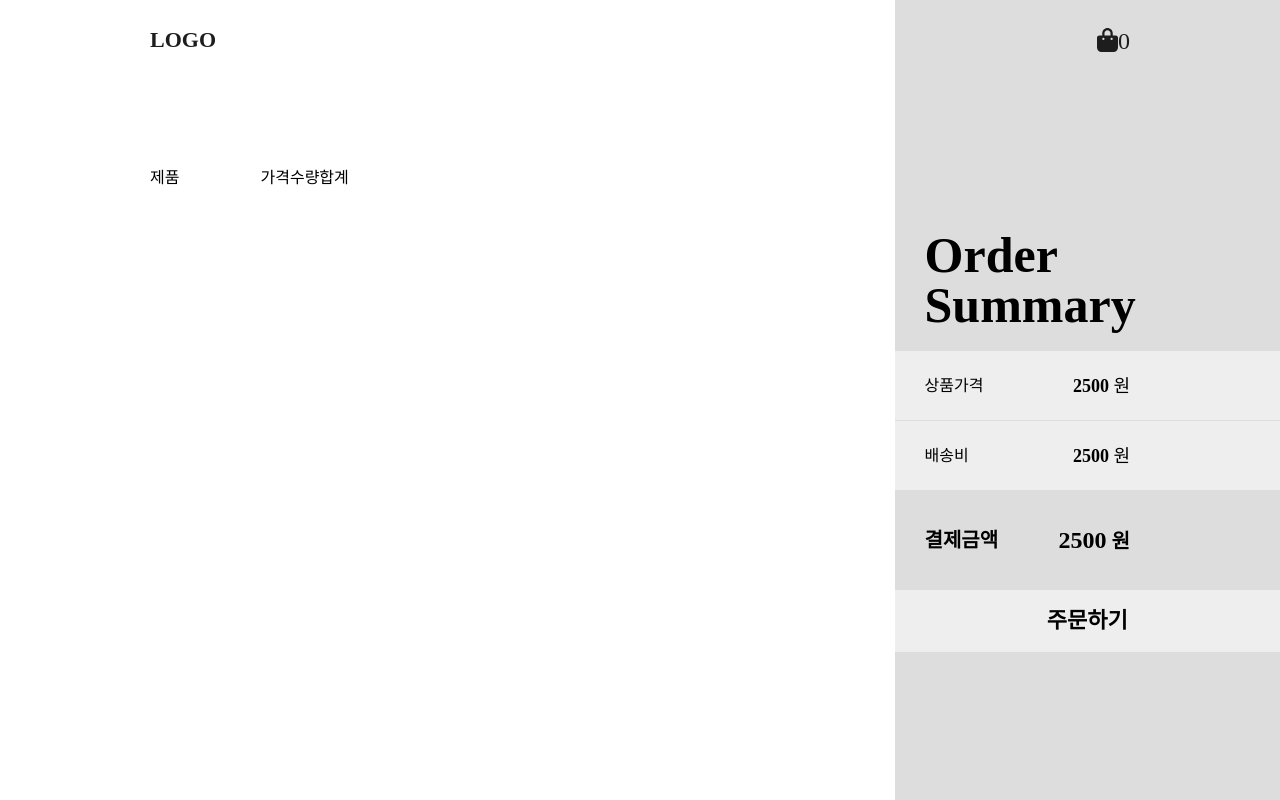
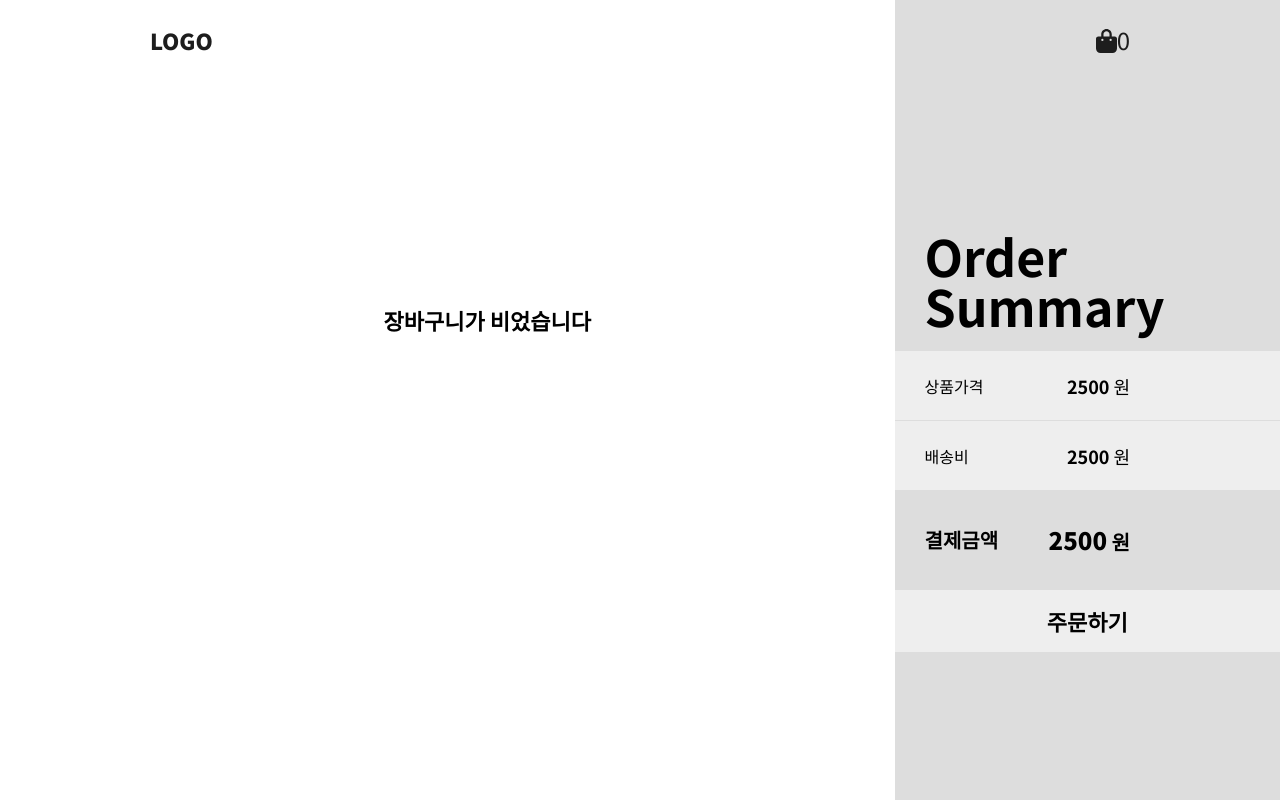
Before and after one commit to hij00/toy_cart, a React (Create React App) app: page /#/cart in a window 1280 px wide. Built offline with nearby package versions, Linux system fonts and the light colour scheme.

Commit message:
cart.length

```diff
--- a/public/index.html
+++ b/public/index.html
@@ -10,34 +10,17 @@
       content="Web site created using create-react-app"
     />
     <link rel="apple-touch-icon" href="%PUBLIC_URL%/logo192.png" />
-    <!--
-      manifest.json provides metadata used when your web app is installed on a
-      user's mobile device or desktop. See https://developers.google.com/web/fundamentals/web-app-manifest/
-    -->
+
     <link rel="manifest" href="%PUBLIC_URL%/manifest.json" />
-    <!--
-      Notice the use of %PUBLIC_URL% in the tags above.
-      It will be replaced with the URL of the `public` folder during the build.
-      Only files inside the `public` folder can be referenced from the HTML.
+    <link
+      href="https://fonts.googleapis.com/css2?family=Noto+Sans+KR:wght@100;300;400;500;700;900&display=swap"
+      rel="stylesheet"
+    />
 
-      Unlike "/favicon.ico" or "favicon.ico", "%PUBLIC_URL%/favicon.ico" will
-      work correctly both with client-side routing and a non-root public URL.
-      Learn how to configure a non-root public URL by running `npm run build`.
-    -->
     <title>React App</title>
   </head>
   <body>
     <noscript>You need to enable JavaScript to run this app.</noscript>
     <div id="root"></div>
-    <!--
-      This HTML file is a template.
-      If you open it directly in the browser, you will see an empty page.
-
-      You can add webfonts, meta tags, or analytics to this file.
-      The build step will place the bundled scripts into the <body> tag.
-
-      To begin the development, run `npm start` or `yarn start`.
-      To create a production bundle, use `npm run build` or `yarn build`.
-    -->
   </body>
 </html>
--- a/src/components/pages/Main.js
+++ b/src/components/pages/Main.js
@@ -58,12 +58,15 @@ const Btn = styled.button`
   all: unset;
   width: 100%;
   font-size: 18px;
+  font-weight: 900;
+  color: ${mainStyle.mainColor};
   padding: 14px 0;
   text-align: center;
-  border: 1px solid #1d1d1d;
+  border: 1px solid ${mainStyle.mainColor};
   transition: 0.5s;
+
   &:hover {
-    background-color: #1d1d1d;
+    background-color: ${mainStyle.mainColor};
     color: white;
   }
 `;
--- a/src/components/pages/cart/Cart.js
+++ b/src/components/pages/cart/Cart.js
@@ -1,45 +1,40 @@
 import styled from "styled-components";
 import { mainStyle } from "../../../style/GlobalStyle";
-import { useDispatch, useSelector } from "react-redux";
-import { deleteCart } from "../../../store/action";
+import { useSelector } from "react-redux";
+import { CartItem } from "./CartItem";
+import { useEffect, useState } from "react";
 
 export const Cart = () => {
   const cart = useSelector((state) => state.cartReducer.cart);
-  // console.log(cart);
-  const dispatch = useDispatch();
+  const [show, setShow] = useState("table-row");
+  const [cartItem, setCartItem] = useState();
+  useEffect(() => {
+    const cartItem =
+      cart.length >= 1 ? (
+        cart.map((item, idx) => (
+          <ConWrap key={idx}>
+            <CartItem item={item} />
+          </ConWrap>
+        ))
+      ) : (
+        <>
+          {<NoItem>장바구니가 비었습니다</NoItem>} {setShow("none")}
+        </>
+      );
+    setCartItem(cartItem);
+  }, []);
 
   return (
     <Wrap>
       <SubWrap>
-        <MenuWrap>
+        <MenuWrap show={show}>
           <Menu className="con">제품</Menu>
           <Menu className="price">가격</Menu>
           <Menu className="qty">수량</Menu>
           <Menu className="total">합계</Menu>
           <Menu className="delete"></Menu>
         </MenuWrap>
-        {cart.map((item, idx) => (
-          <ConWrap key={idx}>
-            <Con>
-              <ConBody>
-                <Img src={item.url} alt={item.name}></Img>
-                <Title>{item.name}</Title>
-              </ConBody>
-            </Con>
-
-            <DescBox className="price">{item.price}</DescBox>
-            <DescBox className="qty">{item.qty}</DescBox>
-            <DescBox className="total">원</DescBox>
-            <DescBox className="delete">
-              <Desc
-                className="delete"
-                onClick={() => dispatch(deleteCart(item.id))}
-              >
-                삭제
-              </Desc>
-            </DescBox>
-          </ConWrap>
-        ))}
+        {cartItem}
       </SubWrap>
       <CartBox>
         <CTitle>Order Summary</CTitle>
@@ -84,7 +79,7 @@ const SubWrap = styled.div`
 
 const MenuWrap = styled.div`
   width: 100%;
-  display: table-row;
+  display: ${(props) => props.show};
   margin-bottom: 50px;
   text-align: center;
 `;
@@ -114,55 +109,6 @@ const Menu = styled.div`
 const ConWrap = styled.div`
   display: table-row;
   width: 100%;
-`;
-
-const Con = styled.div`
-  display: table-cell;
-  vertical-align: middle;
-  width: 20%;
-  border-top: 1px solid ${mainStyle.subColor2};
-  padding: 20px 0;
-`;
-
-const ConBody = styled.div`
-  display: flex;
-  align-items: center;
-`;
-
-const Img = styled.img`
-  width: 20%;
-  margin-right: 20px;
-`;
-
-const Title = styled.div`
-  font-size: 18px;
-  font-weight: 700;
-`;
-
-const DescBox = styled.div`
-  display: table-cell;
-  vertical-align: middle;
-  /* text-align: right; */
-  border-top: 1px solid ${mainStyle.subColor2};
-  /* padding-right: 10px; */
-  &.delete {
-    text-align: right;
-  }
-`;
-
-const Desc = styled.div`
-  &.delete {
-    all: unset;
-    padding: 5px 10px;
-    border: 1px solid ${mainStyle.subColor};
-    border-radius: 10px;
-    color: ${mainStyle.subColor};
-    transition: 0.5s;
-    &:hover {
-      color: white;
-      background-color: ${mainStyle.subColor};
-    }
-  }
 `;
 
 const CartBox = styled.div`
@@ -232,3 +178,10 @@ const CBtn = styled.button`
     color: white;
   }
 `;
+
+const NoItem = styled.div`
+  height: 50vh;
+  line-height: 50vh;
+  font-size: 22px;
+  font-weight: 700;
+`;
--- /dev/null
+++ b/src/components/pages/cart/CartItem.js
@@ -0,0 +1,83 @@
+import styled from "styled-components";
+import { mainStyle } from "../../../style/GlobalStyle";
+import { useDispatch } from "react-redux";
+import { deleteCart } from "../../../store/action";
+
+export const CartItem = ({ item }) => {
+  const dispatch = useDispatch();
+  return (
+    <>
+      <Con>
+        <ConBody>
+          <Img src={item.url} alt={item.name}></Img>
+          <Title>{item.name}</Title>
+        </ConBody>
+      </Con>
+
+      <DescBox className="price">{item.price}</DescBox>
+      <DescBox className="qty">
+        <QtyBtn>-</QtyBtn>
+        {item.qty}
+        <QtyBtn>+</QtyBtn>
+      </DescBox>
+      <DescBox className="total">원</DescBox>
+      <DescBox className="delete">
+        <Desc className="delete" onClick={() => dispatch(deleteCart(item.id))}>
+          삭제
+        </Desc>
+      </DescBox>
+    </>
+  );
+};
+
+const Con = styled.div`
+  display: table-cell;
+  vertical-align: middle;
+  width: 20%;
+  border-top: 1px solid ${mainStyle.subColor2};
+  padding: 20px 0;
+`;
+
+const ConBody = styled.div`
+  display: flex;
+  align-items: center;
+`;
+
+const Img = styled.img`
+  width: 20%;
+  margin-right: 20px;
+`;
+
+const Title = styled.div`
+  font-size: 18px;
+  font-weight: 700;
+`;
+
+const DescBox = styled.div`
+  display: table-cell;
+  vertical-align: middle;
+  border-top: 1px solid ${mainStyle.subColor2};
+  &.delete {
+    text-align: right;
+  }
+`;
+
+const Desc = styled.div`
+  &.delete {
+    all: unset;
+    padding: 5px 10px;
+    border: 1px solid ${mainStyle.subColor};
+    border-radius: 10px;
+    color: ${mainStyle.subColor};
+    transition: 0.5s;
+    &:hover {
+      color: white;
+      background-color: ${mainStyle.subColor};
+    }
+  }
+`;
+
+const QtyBtn = styled.button`
+  all: unset;
+  margin: 0 10px;
+`;
--- a/src/style/GlobalStyle.js
+++ b/src/style/GlobalStyle.js
@@ -14,7 +14,10 @@ export const GlobalStyle = createGlobalStyle`
 ${reset}
 *{
     box-sizing: border-box;
-    font-family: Noto Sans KR;
+
+}
+body{
+  font-family: 'Noto Sans KR', sans-serif;
 }
 a{
     text-decoration: none;
```
